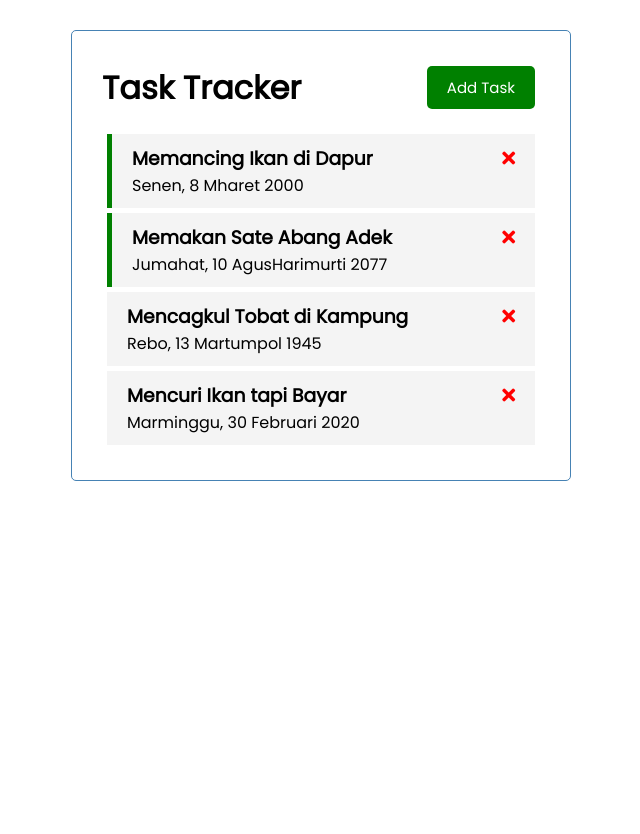
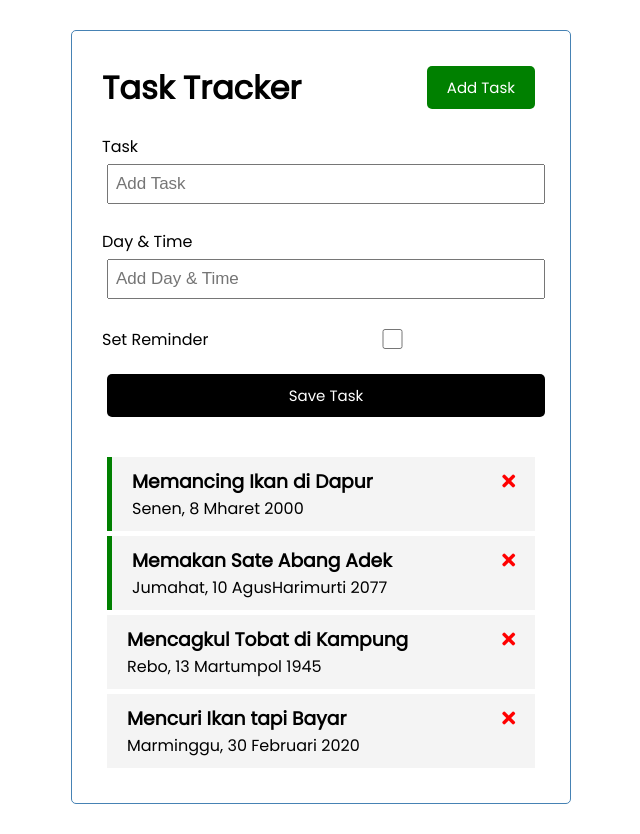
Before and after one commit to williamtobing/vue-task-tracker, a Vue app: page / in a window 1280 px wide. Shown: the whole page, without its empty margins (319-959 px from the left). Before the commit the page ends 800 px from the top, so only its background shows below. Built offline with nearby package versions, Linux system fonts and the light colour scheme.

Commit message:
static CRUD

```diff
--- a/src/App.vue
+++ b/src/App.vue
@@ -1,6 +1,7 @@
 <template>
   <div class="container">
     <Header title="Task Tracker" />
+    <AddTask @add-task="addTask" />
     <Tasks
       @toggle-reminder="toggleReminder"
       @delete-task="deleteTask"
@@ -12,12 +13,14 @@
 <script>
 import Header from "./components/Header";
 import Tasks from "./components/Tasks";
+import AddTask from "./components/AddTask";
 
 export default {
   name: "App",
   components: {
     Header,
     Tasks,
+    AddTask,
   },
   data() {
     return {
@@ -53,6 +56,9 @@
     ];
   },
   methods: {
+    addTask(task) {
+      this.tasks = [...this.tasks, task];
+    },
     deleteTask(id) {
       if (confirm("Are you sure?")) {
         this.tasks = this.tasks.filter((task) => task.id !== id);
--- /dev/null
+++ b/src/components/AddTask.vue
@@ -0,0 +1,90 @@
+<template>
+  <form @submit="onSubmit" class="add-form">
+    <div class="form-control">
+      <label>Task</label>
+      <input type="text" v-model="text" name="text" placeholder="Add Task" />
+    </div>
+    <div class="form-control">
+      <label>Day &amp; Time</label>
+      <input
+        type="text"
+        v-model="day"
+        name="day"
+        placeholder="Add Day &amp; Time"
+      />
+    </div>
+    <div class="form-control form-control-check">
+      <label>Set Reminder</label>
+      <input type="checkbox" v-model="reminder" name="reminder" />
+    </div>
+
+    <input type="submit" value="Save Task" class="btn btn-block" />
+  </form>
+</template>
+
+<script>
+export default {
+  name: "AddTask",
+  data() {
+    return {
+      text: "",
+      day: "",
+      reminder: false,
+    };
+  },
+  methods: {
+    onSubmit(e) {
+      e.preventDefault();
+
+      if (!this.text) {
+        alert("Please add a task");
+        return;
+      }
+
+      const newTask = {
+        // id: Math.floor(Math.random() * 100000),
+        text: this.text,
+        day: this.day,
+        reminder: this.reminder,
+      };
+
+      this.$emit("add-task", newTask);
+
+      this.text = "";
+      this.day = "";
+      this.reminder = false;
+    },
+  },
+};
+</script>
+
+<style scoped>
+.add-form {
+  margin-bottom: 40px;
+}
+.form-control {
+  margin: 20px 0;
+}
+.form-control label {
+  display: block;
+}
+.form-control input {
+  width: 100%;
+  height: 40px;
+  margin: 5px;
+  padding: 3px 7px;
+  font-size: 17px;
+}
+.form-control-check {
+  display: flex;
+  align-items: center;
+  justify-content: space-between;
+}
+.form-control-check label {
+  flex: 1;
+}
+.form-control-check input {
+  flex: 2;
+  height: 20px;
+}
+</style>
```
